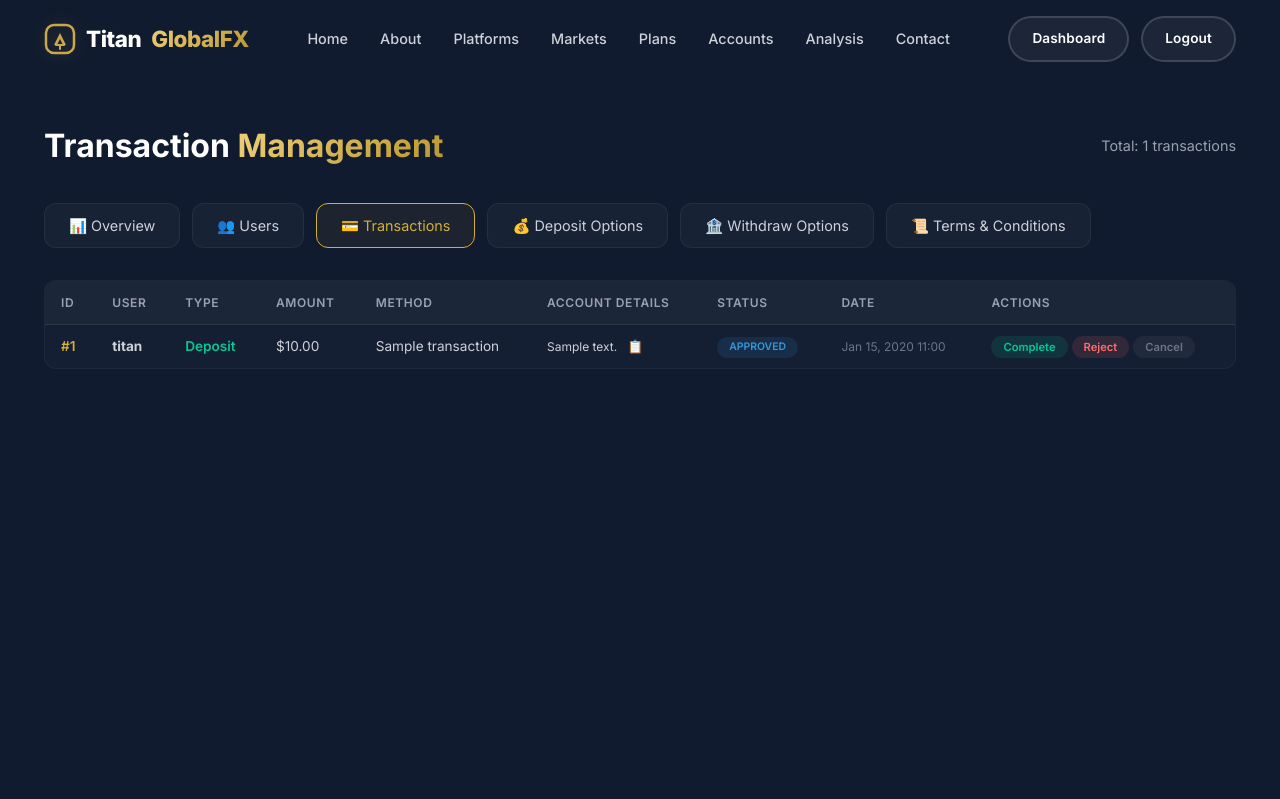
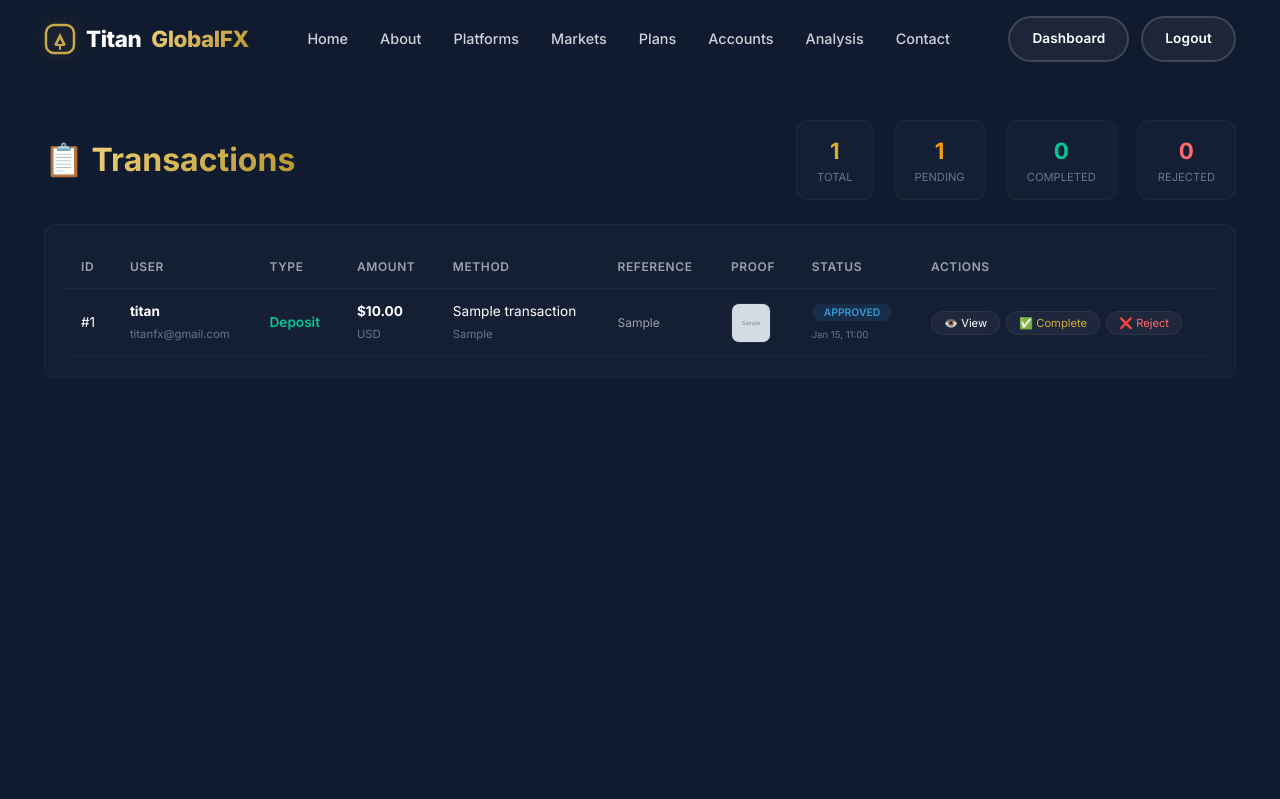
Before and after one commit to pmppy13/titan-global-fx, a Django app: page /admin-dashboard/transactions/ in a window 1280 px wide. Shown: the top 799 px of the page. Run offline with Django 5.2, Linux system fonts and the light colour scheme; a user stored in the database is signed in; data comes from the database, SQL or seed files in the repository; tables that the repository leaves empty hold one stand-in row (values such as "Sample post"); grey boxes marked "Sample" are stand-in pictures; parts of the project's set-up code (start-up, migrations or seed data) failed here and were passed over.

Commit message:
Refactor admin transactions dashboard layout and styles
Updated the title and adjusted styles in the admin transactions dashboard. Enhanced the layout and added new elements for better user interaction.

```diff
--- a/templates/admin_dashboard/transactions.html
+++ b/templates/admin_dashboard/transactions.html
@@ -1,11 +1,10 @@
 {% extends 'base.html' %}
 {% load static %}
 
-{% block title %}Titan Global FX | Admin Transactions{% endblock %}
+{% block title %}Admin Dashboard | Transactions{% endblock %}
 
 {% block extra_css %}
 <style>
-    /* Include the exact same styles as previously provided for transactions */
     .admin-section {
         padding-top: 120px;
         padding-bottom: 60px;
@@ -16,7 +15,7 @@
         display: flex;
         justify-content: space-between;
         align-items: center;
-        margin-bottom: 32px;
+        margin-bottom: 24px;
         flex-wrap: wrap;
         gap: 16px;
     }
@@ -30,124 +29,181 @@
         -webkit-text-fill-color: transparent;
         background-clip: text;
     }
-    .admin-nav {
+    .admin-header .stats {
         display: flex;
-        gap: 12px;
-        margin-bottom: 32px;
+        gap: 20px;
         flex-wrap: wrap;
     }
-    .admin-nav a {
-        padding: 10px 24px;
-        background: rgba(255, 255, 255, 0.03);
-        border: 1px solid rgba(255, 255, 255, 0.06);
-        border-radius: var(--radius);
-        color: var(--gray-300);
-        transition: var(--transition);
-        font-size: 0.9rem;
-    }
-    .admin-nav a:hover {
-        border-color: rgba(212, 175, 55, 0.15);
-        background: rgba(255, 255, 255, 0.05);
-        color: var(--white);
-    }
-    .admin-nav a.active {
-        border-color: var(--gold);
-        background: rgba(212, 175, 55, 0.06);
-        color: var(--gold);
-    }
-    .transactions-table-wrapper {
+    .admin-header .stats .stat-item {
         background: rgba(255, 255, 255, 0.02);
         border: 1px solid rgba(255, 255, 255, 0.04);
         border-radius: var(--radius);
-        overflow: hidden;
+        padding: 12px 20px;
+        text-align: center;
+    }
+    .admin-header .stats .stat-item .num {
+        font-size: 1.4rem;
+        font-weight: 700;
+        color: var(--gold);
+    }
+    .admin-header .stats .stat-item .label {
+        font-size: 0.7rem;
+        color: var(--gray-500);
+        text-transform: uppercase;
+    }
+
+    .table-wrapper {
         overflow-x: auto;
+        background: rgba(255, 255, 255, 0.02);
+        border: 1px solid rgba(255, 255, 255, 0.04);
+        border-radius: var(--radius);
+        padding: 20px;
     }
-    .transactions-table {
+    table {
         width: 100%;
         border-collapse: collapse;
         font-size: 0.85rem;
-        min-width: 1000px;
     }
-    .transactions-table thead {
-        background: rgba(255, 255, 255, 0.03);
-        border-bottom: 1px solid rgba(255, 255, 255, 0.04);
-    }
-    .transactions-table thead th {
+    thead th {
+        text-align: left;
         padding: 12px 16px;
-        text-align: left;
+        color: var(--gray-400);
         font-weight: 600;
-        color: var(--gray-400);
         font-size: 0.75rem;
         text-transform: uppercase;
         letter-spacing: 0.05em;
+        border-bottom: 1px solid rgba(255, 255, 255, 0.04);
     }
-    .transactions-table tbody tr {
+    tbody td {
+        padding: 12px 16px;
         border-bottom: 1px solid rgba(255, 255, 255, 0.03);
+        vertical-align: middle;
+    }
+    tbody tr:hover {
+        background: rgba(255, 255, 255, 0.02);
+    }
+    .status-badge {
+        padding: 2px 12px;
+        border-radius: 50px;
+        font-size: 0.65rem;
+        font-weight: 600;
+        text-transform: uppercase;
+    }
+    .status-badge.pending { background: rgba(243, 156, 18, 0.12); color: #f39c12; }
+    .status-badge.approved { background: rgba(52, 152, 219, 0.12); color: #3498db; }
+    .status-badge.completed { background: rgba(0, 200, 151, 0.12); color: var(--green); }
+    .status-badge.rejected { background: rgba(255, 107, 107, 0.12); color: var(--red); }
+    .status-badge.cancelled { background: rgba(255, 255, 255, 0.06); color: var(--gray-500); }
+
+    .type-badge {
+        font-weight: 600;
+    }
+    .type-badge.deposit { color: var(--green); }
+    .type-badge.withdraw { color: var(--red); }
+
+    .proof-thumb {
+        width: 40px;
+        height: 40px;
+        border-radius: 8px;
+        object-fit: cover;
+        border: 1px solid rgba(255, 255, 255, 0.06);
+        cursor: pointer;
         transition: var(--transition);
     }
-    .transactions-table tbody tr:hover { background: rgba(255, 255, 255, 0.02); }
-    .transactions-table tbody tr:last-child { border-bottom: none; }
-    .transactions-table tbody td {
-        padding: 10px 16px;
+    .proof-thumb:hover {
+        transform: scale(1.1);
+        border-color: var(--gold);
+    }
+    .no-proof {
+        color: var(--gray-500);
+        font-size: 0.75rem;
+    }
+
+    .btn-sm {
+        padding: 4px 12px;
+        font-size: 0.7rem;
+        border-radius: 50px;
+    }
+    .btn-action {
+        background: rgba(255, 255, 255, 0.04);
+        border: 1px solid rgba(255, 255, 255, 0.06);
         color: var(--gray-300);
-        font-size: 0.85rem;
-        vertical-align: middle;
-    }
-    .transactions-table .status-badge {
-        font-size: 0.65rem;
-        padding: 2px 12px;
-        border-radius: 50px;
-        font-weight: 600;
-        text-transform: uppercase;
-        display: inline-block;
-    }
-    .transactions-table .status-badge.pending { background: rgba(243, 156, 18, 0.12); color: #f39c12; }
-    .transactions-table .status-badge.approved { background: rgba(52, 152, 219, 0.12); color: #3498db; }
-    .transactions-table .status-badge.completed { background: rgba(0, 200, 151, 0.12); color: var(--green); }
-    .transactions-table .status-badge.rejected { background: rgba(255, 107, 107, 0.12); color: var(--red); }
-    .transactions-table .status-badge.cancelled { background: rgba(255, 255, 255, 0.05); color: var(--gray-500); }
-    .action-form {
-        display: inline-flex;
-        gap: 4px;
-        flex-wrap: wrap;
-    }
-    .action-form button {
         padding: 4px 12px;
         border-radius: 50px;
         font-size: 0.7rem;
-        font-weight: 600;
-        border: none;
+        transition: var(--transition);
+        cursor: pointer;
+    }
+    .btn-action:hover {
+        border-color: var(--gold);
+        color: var(--white);
+    }
+    .btn-action.approve { color: var(--green); }
+    .btn-action.approve:hover { background: rgba(0, 200, 151, 0.1); border-color: var(--green); }
+    .btn-action.reject { color: var(--red); }
+    .btn-action.reject:hover { background: rgba(255, 107, 107, 0.1); border-color: var(--red); }
+    .btn-action.complete { color: var(--gold); }
+    .btn-action.complete:hover { background: rgba(212, 175, 55, 0.1); border-color: var(--gold); }
+    .btn-action.view { color: var(--blue); }
+    .btn-action.view:hover { background: rgba(52, 152, 219, 0.1); border-color: var(--blue); }
+
+    .action-group {
+        display: flex;
+        gap: 6px;
+        flex-wrap: wrap;
+    }
+
+    .modal {
+        display: none;
+        position: fixed;
+        inset: 0;
+        background: rgba(0, 0, 0, 0.8);
+        z-index: 9999;
+        align-items: center;
+        justify-content: center;
+        padding: 20px;
+    }
+    .modal.active {
+        display: flex;
+    }
+    .modal-content {
+        max-width: 90%;
+        max-height: 90%;
+        border-radius: var(--radius-lg);
+        border: 1px solid rgba(255, 255, 255, 0.04);
+        box-shadow: var(--shadow-lg);
+    }
+    .modal-content img {
+        max-width: 100%;
+        max-height: 80vh;
+        border-radius: var(--radius-lg);
+    }
+    .modal-close {
+        position: absolute;
+        top: 20px;
+        right: 30px;
+        font-size: 2rem;
+        color: var(--white);
         cursor: pointer;
         transition: var(--transition);
-        font-family: inherit;
     }
-    .action-form button.btn-approve { background: rgba(52, 152, 219, 0.12); color: #3498db; }
-    .action-form button.btn-approve:hover { background: rgba(52, 152, 219, 0.2); }
-    .action-form button.btn-complete { background: rgba(0, 200, 151, 0.12); color: var(--green); }
-    .action-form button.btn-complete:hover { background: rgba(0, 200, 151, 0.2); }
-    .action-form button.btn-reject { background: rgba(255, 107, 107, 0.12); color: var(--red); }
-    .action-form button.btn-reject:hover { background: rgba(255, 107, 107, 0.2); }
-    .action-form button.btn-cancel { background: rgba(255, 255, 255, 0.05); color: var(--gray-500); }
-    .action-form button.btn-cancel:hover { background: rgba(255, 255, 255, 0.1); }
-    .tx-type.deposit { color: var(--green); font-weight: 600; }
-    .tx-type.withdraw { color: var(--red); font-weight: 600; }
-    .copy-btn {
-        background: none;
-        border: none;
+    .modal-close:hover {
         color: var(--gold);
-        cursor: pointer;
-        font-size: 0.8rem;
-        transition: var(--transition);
-        padding: 2px 6px;
+        transform: rotate(90deg);
     }
-    .copy-btn:hover { transform: scale(1.1); }
+    .modal-wrapper {
+        position: relative;
+    }
+
     @media (max-width: 768px) {
         .admin-section { padding-top: 100px; }
-        .admin-header h1 { font-size: 1.6rem; }
-        .admin-nav { flex-direction: column; }
-        .admin-nav a { text-align: center; }
-        .action-form { flex-direction: column; }
-        .action-form button { width: 100%; text-align: center; }
+        .admin-header { flex-direction: column; align-items: flex-start; }
+        .admin-header .stats { width: 100%; }
+        .admin-header .stats .stat-item { flex: 1; min-width: 80px; }
+        table { font-size: 0.7rem; }
+        thead th, tbody td { padding: 8px 10px; }
+        .action-group { flex-direction: column; gap: 4px; }
+        .btn-sm { padding: 2px 8px; font-size: 0.6rem; }
     }
 </style>
 {% endblock %}
@@ -155,22 +211,32 @@
 {% block content %}
 <section class="admin-section">
     <div class="container">
+        <!-- Header -->
         <div class="admin-header">
-            <h1>Transaction <span class="highlight">Management</span></h1>
-            <span style="color:var(--gray-400);font-size:0.9rem;">Total: {{ transactions.count }} transactions</span>
+            <h1>📋 <span class="highlight">Transactions</span></h1>
+            <div class="stats">
+                <div class="stat-item">
+                    <div class="num">{{ transactions|length }}</div>
+                    <div class="label">Total</div>
+                </div>
+                <div class="stat-item">
+                    <div class="num" style="color:#f39c12;">{{ transactions|length|default:0 }}</div>
+                    <div class="label">Pending</div>
+                </div>
+                <div class="stat-item">
+                    <div class="num" style="color:var(--green);">0</div>
+                    <div class="label">Completed</div>
+                </div>
+                <div class="stat-item">
+                    <div class="num" style="color:var(--red);">0</div>
+                    <div class="label">Rejected</div>
+                </div>
+            </div>
         </div>
 
-        <div class="admin-nav">
-            <a href="{% url 'admin_dashboard:index' %}">📊 Overview</a>
-            <a href="{% url 'admin_dashboard:users' %}">👥 Users</a>
-            <a href="{% url 'admin_dashboard:transactions' %}" class="active">💳 Transactions</a>
-            <a href="{% url 'admin_dashboard:deposit_options' %}">💰 Deposit Options</a>
-            <a href="{% url 'admin_dashboard:withdraw_options' %}">🏦 Withdraw Options</a>
-            <a href="{% url 'admin_dashboard:terms' %}">📜 Terms & Conditions</a>
-        </div>
-
-        <div class="transactions-table-wrapper">
-            <table class="transactions-table">
+        <!-- Table -->
+        <div class="table-wrapper">
+            <table>
                 <thead>
                     <tr>
                         <th>ID</th>
@@ -178,52 +244,96 @@
                         <th>Type</th>
                         <th>Amount</th>
                         <th>Method</th>
-                        <th>Account Details</th>
+                        <th>Reference</th>
+                        <th>Proof</th>
                         <th>Status</th>
-                        <th>Date</th>
                         <th>Actions</th>
                     </tr>
                 </thead>
                 <tbody>
                     {% for tx in transactions %}
                     <tr>
-                        <td style="font-weight:600;color:var(--gold);">#{{ tx.id }}</td>
-                        <td><strong>{{ tx.user.username }}</strong></td>
-                        <td><span class="tx-type {{ tx.transaction_type }}">{{ tx.get_transaction_type_display }}</span></td>
-                        <td>${{ tx.amount|floatformat:2 }}</td>
-                        <td>{{ tx.method_name }}</td>
+                        <td>#{{ tx.id }}</td>
                         <td>
-                            {% if tx.account_details %}
-                                <span style="font-size:0.75rem;display:flex;align-items:center;gap:4px;">
-                                    <span>{{ tx.account_details|truncatechars:30 }}</span>
-                                    <button class="copy-btn" data-value="{{ tx.account_details }}" title="Copy details">📋</button>
-                                </span>
+                            <strong>{{ tx.user.username }}</strong>
+                            <br /><small style="color:var(--gray-500);">{{ tx.user.email }}</small>
+                        </td>
+                        <td>
+                            <span class="type-badge {{ tx.transaction_type }}">
+                                {{ tx.get_transaction_type_display }}
+                            </span>
+                        </td>
+                        <td>
+                            <strong>${{ tx.amount|floatformat:2 }}</strong>
+                            <br /><small style="color:var(--gray-500);">{{ tx.currency }}</small>
+                        </td>
+                        <td>
+                            {{ tx.method_name }}
+                            <br /><small style="color:var(--gray-500);">{{ tx.method }}</small>
+                        </td>
+                        <td>
+                            <span style="font-size:0.75rem;color:var(--gray-400);">
+                                {{ tx.reference|default:'—' }}
+                            </span>
+                        </td>
+                        <td>
+                            {% if tx.proof_image %}
+                                <img src="{{ tx.proof_image.url }}" alt="Proof" class="proof-thumb" onclick="openModal('{{ tx.proof_image.url }}')" />
                             {% else %}
-                                <span style="color:var(--gray-500);font-size:0.7rem;">—</span>
+                                <span class="no-proof">No proof</span>
                             {% endif %}
                         </td>
-                        <td><span class="status-badge {{ tx.status }}">{{ tx.status }}</span></td>
-                        <td style="font-size:0.75rem;color:var(--gray-500);">{{ tx.created_at|date:"M d, Y H:i" }}</td>
                         <td>
-                            <form method="post" action="{% url 'admin_dashboard:transaction_action' tx.id %}" class="action-form">
-                                {% csrf_token %}
+                            <span class="status-badge {{ tx.status }}">
+                                {{ tx.status }}
+                            </span>
+                            <br /><small style="color:var(--gray-500);font-size:0.6rem;">
+                                {{ tx.created_at|date:"M d, H:i" }}
+                            </small>
+                        </td>
+                        <td>
+                            <div class="action-group">
+                                {% if tx.proof_image %}
+                                    <button class="btn-action view" onclick="openModal('{{ tx.proof_image.url }}')">👁️ View</button>
+                                {% endif %}
+
                                 {% if tx.status == 'pending' %}
-                                <button type="submit" name="action" value="approve" class="btn-approve">Approve</button>
-                                <button type="submit" name="action" value="complete" class="btn-complete">Complete</button>
-                                <button type="submit" name="action" value="reject" class="btn-reject">Reject</button>
-                                {% elif tx.status == 'approved' %}
-                                <button type="submit" name="action" value="complete" class="btn-complete">Complete</button>
-                                <button type="submit" name="action" value="reject" class="btn-reject">Reject</button>
-                                {% elif tx.status == 'completed' or tx.status == 'rejected' %}
-                                <span style="font-size:0.7rem;color:var(--gray-500);">No actions</span>
+                                    <form method="post" action="{% url 'admin_dashboard:transaction_action' tx.id %}" style="display:inline;">
+                                        {% csrf_token %}
+                                        <input type="hidden" name="action" value="approve">
+                                        <button type="submit" class="btn-action approve">✅ Approve</button>
+                                    </form>
+                                    <form method="post" action="{% url 'admin_dashboard:transaction_action' tx.id %}" style="display:inline;">
+                                        {% csrf_token %}
+                                        <input type="hidden" name="action" value="reject">
+                                        <button type="submit" class="btn-action reject">❌ Reject</button>
+                                    </form>
                                 {% endif %}
-                                <button type="submit" name="action" value="cancel" class="btn-cancel">Cancel</button>
-                            </form>
+
+                                {% if tx.status == 'approved' %}
+                                    <form method="post" action="{% url 'admin_dashboard:transaction_action' tx.id %}" style="display:inline;">
+                                        {% csrf_token %}
+                                        <input type="hidden" name="action" value="complete">
+                                        <button type="submit" class="btn-action complete">✅ Complete</button>
+                                    </form>
+                                    <form method="post" action="{% url 'admin_dashboard:transaction_action' tx.id %}" style="display:inline;">
+                                        {% csrf_token %}
+                                        <input type="hidden" name="action" value="reject">
+                                        <button type="submit" class="btn-action reject">❌ Reject</button>
+                                    </form>
+                                {% endif %}
+
+                                {% if tx.status == 'completed' or tx.status == 'rejected' or tx.status == 'cancelled' %}
+                                    <span style="color:var(--gray-500);font-size:0.7rem;">Processed</span>
+                                {% endif %}
+                            </div>
                         </td>
                     </tr>
                     {% empty %}
                     <tr>
-                        <td colspan="9" style="text-align:center;padding:40px;color:var(--gray-400);">No transactions found.</td>
+                        <td colspan="9" style="text-align:center;padding:40px 0;color:var(--gray-500);">
+                            No transactions found.
+                        </td>
                     </tr>
                     {% endfor %}
                 </tbody>
@@ -231,30 +341,36 @@
         </div>
     </div>
 </section>
-{% endblock %}
 
-{% block extra_js %}
+<!-- ===== IMAGE MODAL ===== -->
+<div class="modal" id="imageModal" onclick="closeModal()">
+    <div class="modal-wrapper">
+        <span class="modal-close" onclick="closeModal()">✕</span>
+        <div class="modal-content">
+            <img id="modalImage" src="" alt="Proof of Payment" />
+        </div>
+    </div>
+</div>
+
 <script>
-    document.querySelectorAll('.copy-btn').forEach(function(btn) {
-        btn.addEventListener('click', function(e) {
-            e.stopPropagation();
-            const text = this.dataset.value;
-            if (navigator.clipboard) {
-                navigator.clipboard.writeText(text).then(function() {
-                    btn.textContent = '✅';
-                    setTimeout(function() { btn.textContent = '📋'; }, 2000);
-                });
-            } else {
-                const textarea = document.createElement('textarea');
-                textarea.value = text;
-                document.body.appendChild(textarea);
-                textarea.select();
-                document.execCommand('copy');
-                document.body.removeChild(textarea);
-                btn.textContent = '✅';
-                setTimeout(function() { btn.textContent = '📋'; }, 2000);
-            }
-        });
+    function openModal(src) {
+        const modal = document.getElementById('imageModal');
+        const img = document.getElementById('modalImage');
+        img.src = src;
+        modal.classList.add('active');
+        document.body.style.overflow = 'hidden';
+    }
+
+    function closeModal() {
+        const modal = document.getElementById('imageModal');
+        modal.classList.remove('active');
+        document.body.style.overflow = '';
+    }
+
+    document.addEventListener('keydown', function(e) {
+        if (e.key === 'Escape') {
+            closeModal();
+        }
     });
 </script>
 {% endblock %}
```
